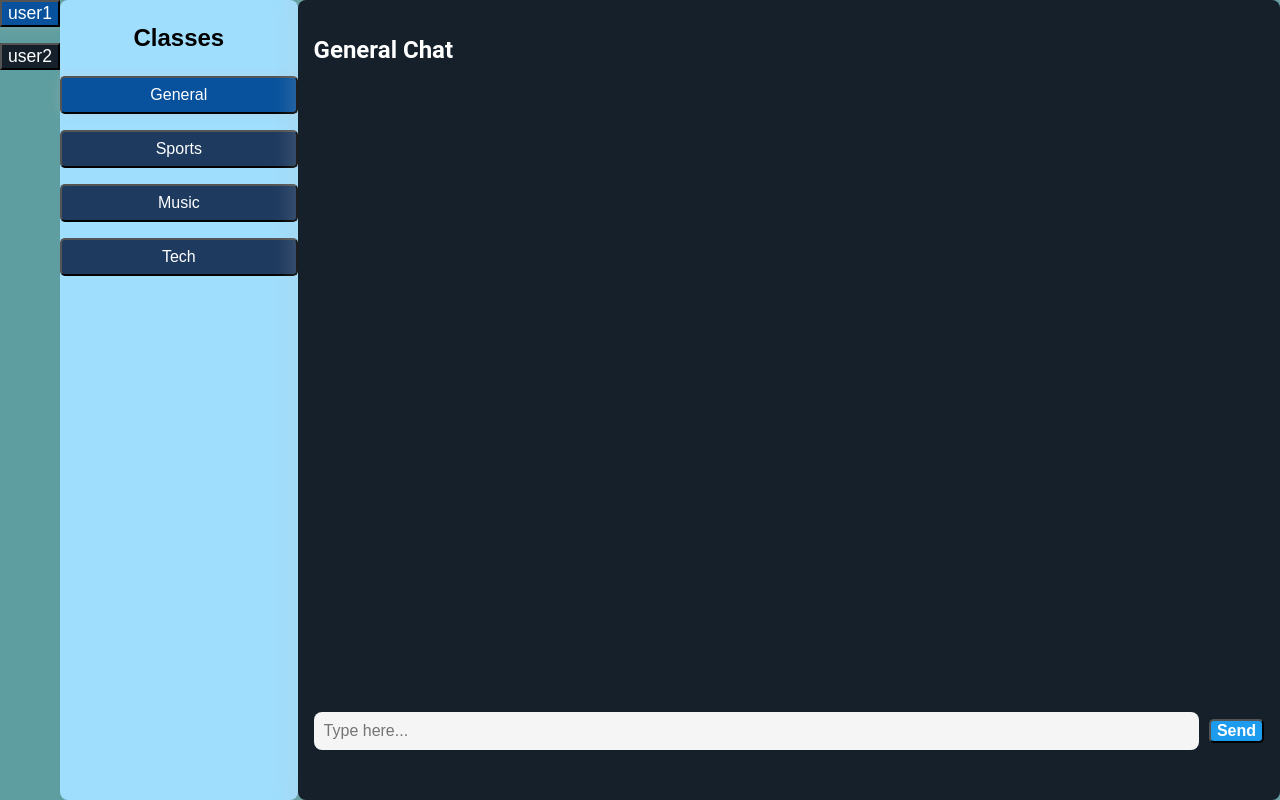
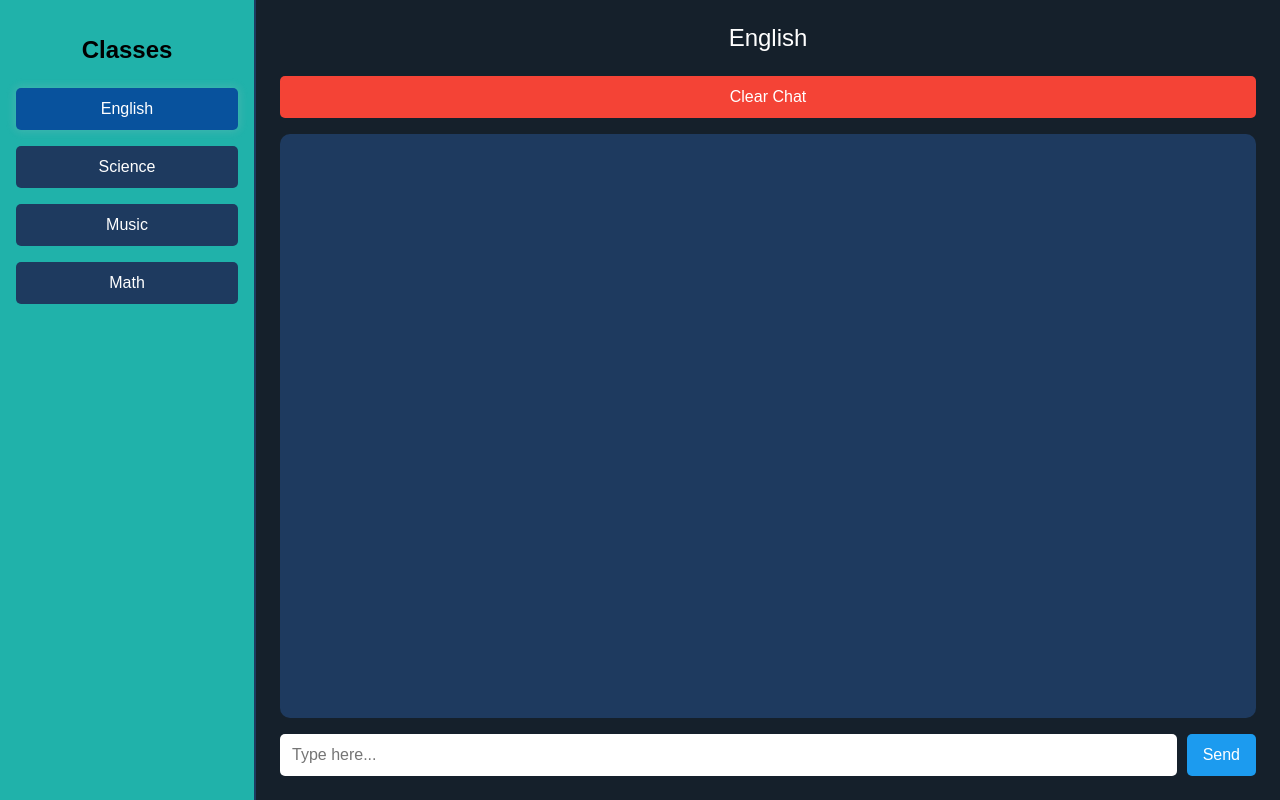
Before and after one commit to AnandBambar/Personal-Project, a plain HTML site: page index.html in a window 1280 px wide. Drawn offline with Linux system fonts and the light colour scheme.

Commit message:
chatting done, sidebar done.

```diff
--- a/app.js
+++ b/app.js
@@ -1,32 +1,22 @@
-const user1SelectorBtn = document.querySelector("#user1-selector");
-const user2SelectorBtn = document.querySelector("#user2-selector");
 const groupButtons = document.querySelectorAll(".group-selector-button");
 const chatHeader = document.querySelector(".chat-header");
 const chatMessages = document.querySelector(".chat-messages");
 const chatInputForm = document.querySelector(".chat-input-form");
 const chatInput = document.querySelector(".chat-input");
 const clearChatBtn = document.querySelector(".clear-chat-button");
-
 const chatData = JSON.parse(localStorage.getItem("chatData")) || {
-  General: [],
-  Sports: [],
+  English: [],
+  Science: [],
   Music: [],
-  Tech: [],
+  Math: [],
 };
 
-let currentSender = "user1";
-let currentGroup = "General";
+let currentGroup = "English";
 
-const updateUser = (name) => {
-  currentSender = name;
-  user1SelectorBtn.classList.toggle("active-person", name === "user1");
-  user2.classList.toggle("active-person", name === "user2");
-  chatInput.placeholder = `Type here, ${currentSender}...`;
-};
-
+// Update the current group
 const updateGroup = (groupName) => {
   currentGroup = groupName;
-  chatHeader.textContent = `${groupName} Chat`;
+  chatHeader.textContent = `${groupName}`;
 
   groupButtons.forEach((btn) => {
     btn.classList.toggle("active-group", btn.dataset.group === groupName);
@@ -35,12 +25,13 @@ const updateGroup = (groupName) => {
   renderMessages();
 };
 
+// Render messages for the current group
 const renderMessages = () => {
   chatMessages.innerHTML = "";
   const messages = chatData[currentGroup];
   messages.forEach((message) => {
     chatMessages.innerHTML += `
-      <div class="message ${message.sender === currentSender ? "blue-bg" : "gray-bg"}">
+      <div class="message blue-bg">
         <div class="message-sender">${message.sender}</div>
         <div class="message-text">${message.text}</div>
         <div class="message-timestamp">${message.timestamp}</div>
@@ -61,7 +52,7 @@ const sendMessage = (e) => {
   });
 
   const message = {
-    sender: currentSender,
+    sender: "You", // Simplified sender
     text: chatInput.value,
     timestamp,
   };
@@ -77,13 +68,20 @@ const sendMessage = (e) => {
   chatInputForm.reset();
 };
 
-
 // Event listeners
 chatInputForm.addEventListener("submit", sendMessage);
-user1SelectorBtn.addEventListener("click", () => updateUser("user1"));
-user2SelectorBtn.addEventListener("click", () => updateUser("user2"));
 groupButtons.forEach((btn) =>
   btn.addEventListener("click", () => updateGroup(btn.dataset.group))
 );
 
+const clearChat = () => {
+  chatData[currentGroup] = []; // Clears messages from the current group
+  localStorage.setItem("chatData", JSON.stringify(chatData)); // Save the empty messages to localStorage
+  renderMessages(); // Re-render the messages (now empty)
+};
+
+// Event listener for the "Clear Chat" button
+clearChatBtn.addEventListener("click", clearChat);
+
+// Initial render
 renderMessages();
--- a/index.html
+++ b/index.html
@@ -7,29 +7,25 @@
     <link rel="stylesheet" href="style.css" />
   </head>
   <body>
-    <!--Person Selector-->
-    <div class="person-selector">
-      <button class="button person-selector-button active-person" id="user1-selector">user1</button>
-      <button class="button person-selector-button" id="user2-selector">user2</button>
-    </div>
-    <!--SideBar for Classes-->
+    <!-- Sidebar for Chat Groups -->
     <div class="sidebar">
       <h2>Classes</h2>
       <div class="group-selector">
-          <button class="button group-selector-button active-group" data-group="General">General</button>
-          <button class="button group-selector-button" data-group="Sports">Sports</button>
-          <button class="button group-selector-button" data-group="Music">Music</button>
-          <button class="button group-selector-button" data-group="Tech">Tech</button>
+        <button class="group-selector-button active-group" data-group="General">English</button>
+        <button class="group-selector-button" data-group="Science">Science</button>
+        <button class="group-selector-button" data-group="Music">Music</button>
+        <button class="group-selector-button" data-group="Math">Math</button>
       </div>
     </div>
 
-    <!--Chat Container-->
+    <!-- Chat Container -->
     <div class="chat-container">
-      <h2 class="chat-header">General Chat</h2>
+      <div class="chat-header">English</div>
+      <button class="clear-chat-button">Clear Chat</button> <!-- Added Clear Chat Button -->
       <div class="chat-messages"></div>
       <form class="chat-input-form">
         <input type="text" class="chat-input" required placeholder="Type here..." />
-        <button type="submit" class="button send-button">Send</button>
+        <button type="submit" class="send-button">Send</button>
       </form>
     </div>
 
--- a/style.css
+++ b/style.css
@@ -1,3 +1,4 @@
+/* General Body Styling */
 body {
   background-color: cadetblue;
   font-family: sans-serif;
@@ -7,121 +8,113 @@ body {
   height: 100vh; /* Fill the viewport height */
 }
 
+/* Sidebar Styling */
 .sidebar {
-  background-color: rgb(160, 222, 253);
+  background-color:lightseagreen;
   width: 20%; /* Sidebar takes up 20% of the screen width */
   height: 100%; /* Full height of the screen */
-  border-radius: 0.5em;
-}
-
-.chat-container {
-  background: #15202b;
-  font-family: 'Roboto', sans-serif;
-  border-radius: 0.5em;
+  border-right: 2px solid #1e3a5f; /* Visual separation */
   padding: 1em;
-  width: 80%;
-  height: 96%;
-  box-shadow: 0 0 1.25em 0.5em #c3c3c333;
-  color: white;
-  overflow: auto;
-  margin: auto;
+  box-sizing: border-box;
+  display: flex;
+  flex-direction: column; /* Stack contents inside the sidebar */
+  justify-content: flex-start;
 }
 
 .sidebar h2 {
-  color: #000000;
-  display: flex;
-  align-items: center;
-  margin: 1em auto;
-  gap: 1em;
-  border-radius: 5px;
-  width:fit-content;
-}
-.person-selector {
-  display: flex;
-  flex-direction: column; /* Stack buttons vertically */
-  align-items: center;
-  gap: 1em;
-  margin: auto;
-  max-width: 40em;
-  margin-top: 0%;
-}
-
-.person-selector-button {
-  width: 100%;
-  background-color: #15202b;
-  color: #fff;
-  font-size: 1.1em;
-}
-
-.active-person {
-  background: #08529d;
-  box-shadow: 0 0 0.5em 0.1em #c3c3c333;
+  color: #000;
+  font-size: 1.5em;
+  margin-bottom: 1em;
+  text-align: center;
 }
 
 .group-selector {
   display: flex;
   flex-direction: column; /* Stack buttons vertically */
-  align-items: center;
+  align-items: stretch;
   gap: 1em;
-  margin: 1em auto;
-  max-width: 40em;
 }
 
 .group-selector-button {
-  width: 100%;
   background-color: #1e3a5f;
   color: #fff;
   font-size: 1em;
-  padding: 0.5em 1em;
+  padding: 0.75em;
+  border: none;
+  border-radius: 5px;
+  cursor: pointer;
+  text-align: center;
+}
+
+.group-selector-button:hover {
+  filter: brightness(1.1);
+}
+
+.active-group {
+  background-color: #08529d;
+  box-shadow: 0 0 0.5em 0.1em #c3c3c333;
+}
+
+/* Chat Container Styling */
+.chat-container {
+  background-color: #15202b;
+  width: 80%; /* Chat container takes the rest of the space */
+  height: 100%;
+  padding: 1.5em;
+  box-sizing: border-box;
+  display: flex;
+  flex-direction: column;
+}
+
+.chat-header {
+  font-size: 1.5em;
+  color: white;
+  margin-bottom: 1em;
+  text-align: center;
+}
+
+.chat-messages {
+  flex: 1; /* Allows chat messages to grow and fill space */
+  background-color: #1e3a5f;
+  border-radius: 10px;
+  padding: 1em;
+  overflow-y: auto;
+}
+
+.chat-messages::-webkit-scrollbar {
+  width: 5px;
+}
+
+.chat-messages::-webkit-scrollbar-thumb {
+  background-color: #888;
   border-radius: 5px;
 }
 
-.active-group {
-  background: #08529d;
-  box-shadow: 0 0 0.5em 0.1em #c3c3c333;
-}
-
-.chat-header {
-  margin-bottom: 1em;
-}
-
-.chat-header h2 {
-  font-size: 1.25em;
-  font-weight: bold;
-}
-
-.chat-messages {
-  height: calc(100% - 10em); /* Adjust based on space used by header and input */
-  overflow-y: scroll;
-  margin-bottom: 1em;
-}
-
-.chat-messages::-webkit-scrollbar {
-  display: none;
+.chat-messages::-webkit-scrollbar-thumb:hover {
+  background: #555;
 }
 
 .message {
   padding: 0.625em;
-  border-radius: 1em;
-  margin-bottom: 0.625em;
-  display: flex;
-  flex-direction: column;
+  border-radius: 10px;
+  margin-bottom: 0.75em;
+  color: #fff;
+  font-size: 1em;
 }
 
 .message-sender {
   font-weight: bold;
-  margin-bottom: 0.31em;
+  margin-bottom: 0.25em;
 }
 
 .message-text {
-  font-size: 1em;
-  margin-bottom: 0.31em;
   word-wrap: break-word;
 }
 
 .message-timestamp {
   font-size: 0.75em;
   text-align: right;
+  color: #ccc;
 }
 
 .blue-bg {
@@ -132,26 +125,48 @@ body {
   background-color: #3d5365;
 }
 
+/* Chat Input Form */
 .chat-input-form {
   display: flex;
-  align-items: center;
   gap: 0.625em;
+  margin-top: 1em;
 }
 
 .chat-input {
-  padding: 0.625em;
+  flex-grow: 1;
+  padding: 0.75em;
   border: none;
-  border-radius: 0.5em;
-  background-color: #f5f5f5;
-  color: #333;
+  border-radius: 5px;
   font-size: 1em;
-  flex-grow: 1;
 }
 
 .send-button {
   background-color: #1c9bef;
-  color: #fff;
+  color: white;
+  border: none;
+  border-radius: 5px;
   font-size: 1em;
-  font-weight: bold;
+  padding: 0.75em 1em;
+  cursor: pointer;
+}
+
+.send-button:hover {
+  filter: brightness(1.1);
+}
+
+.clear-chat-button {
+  background-color: #f44336; /* Red background */
+  color: white;
+  font-size: 1em;
+  padding: 0.75em;
+  border: none;
   border-radius: 5px;
+  cursor: pointer;
+  width: 100%;
+  margin-bottom: 1em; /* Add some space below the button */
+  text-align: center;
 }
+
+.clear-chat-button:hover {
+  background-color: #d32f2f; /* Darker red on hover */
+}
```
